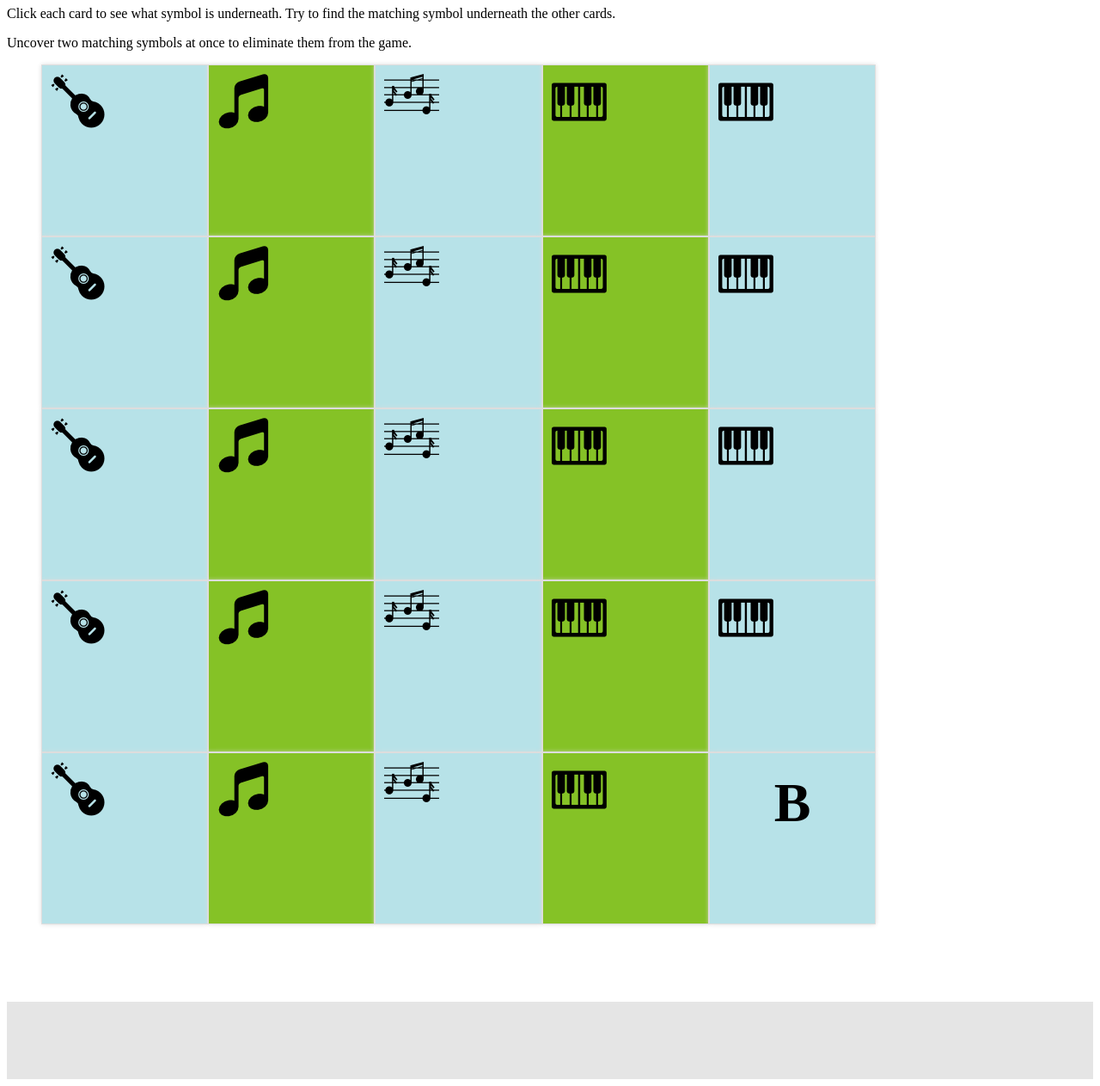
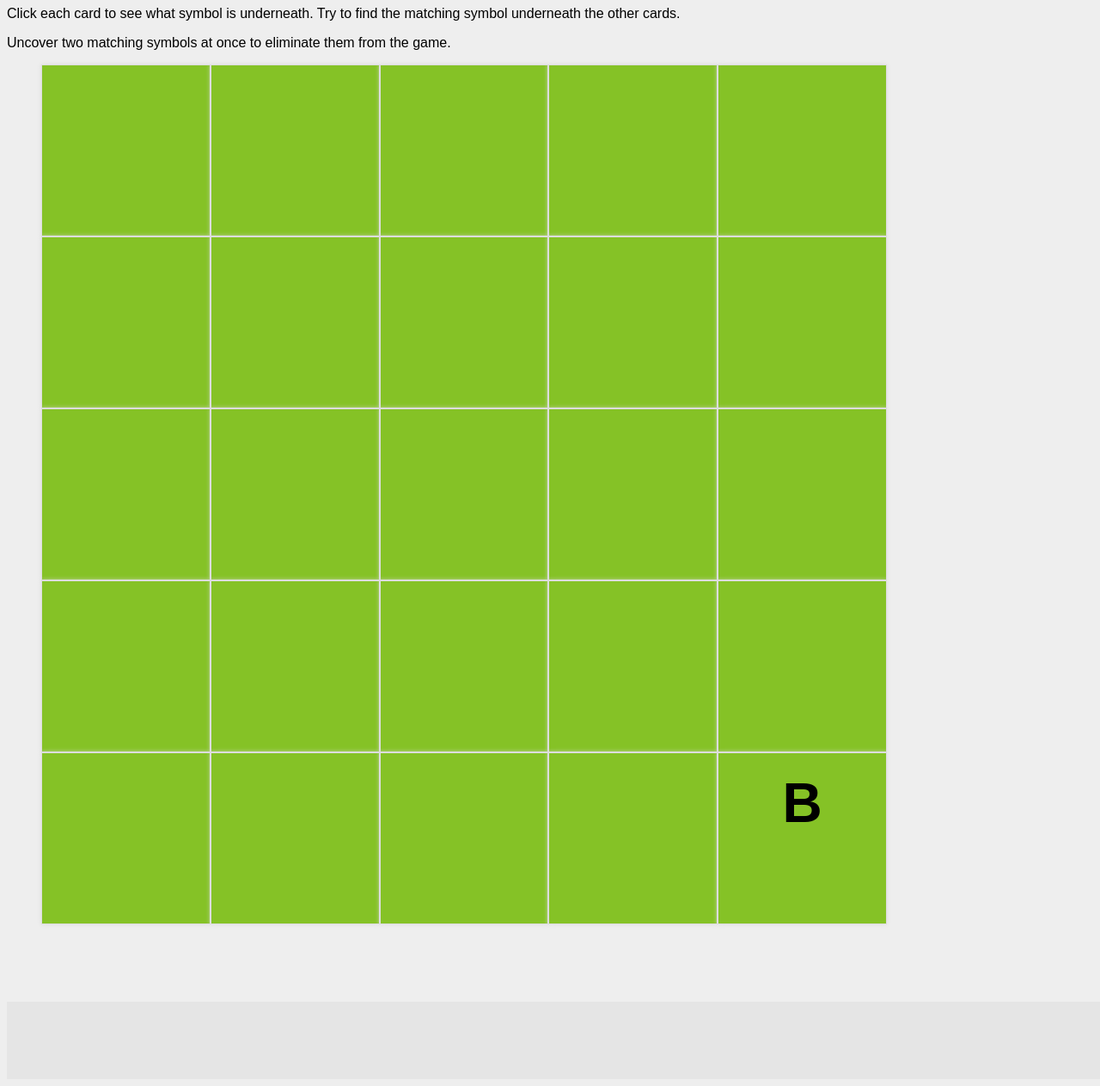
Before and after one commit to fiddlehead/fiddlehead.github.io, a plain HTML site: page matchinggame/index.html in a window 1280 px wide. Shown: the part 73-1336 px from the top of the page at 86% size. Drawn offline with Linux system fonts and the light colour scheme.

Commit message:
li cleaner

```diff
--- a/matchinggame/css/style.css
+++ b/matchinggame/css/style.css
@@ -1,4 +1,4 @@
-.body {
+body {
   background: #eee;
   font-family: Arial, sans-serif;
   width: 100%;
@@ -9,22 +9,6 @@
 .board {
   width: 80%;
 }
-/*.row1,.row2,.row3,.row4, .row5 {
-  height: 150px;
-  width: 150px;
-  display: inline-block;
-  position: relative;
-  margin-bottom: 15px;
-}*/
-/*.flip {
-  position:relative;
-  -webkit-transform-style:preserve-3d;
-  -moz-transform-style:preserve-3d
-}*/
-/*.tile {
-  height: 150px;
-  width: 150px;
-}*/
 ul.tile {
   list-style: none;
   font-size: 0px;
@@ -44,9 +28,9 @@ ul.tile li {
   -moz-box-sizing: border-box;
   -webkit-box-sizing: border-box;
 }
-ul.tile li:nth-child(odd) {
-  background-color: #b7e2e8;
-}
+/*ul.tile li:nth-child(odd) {
+  background-color: #419ba0;
+}*/
 ul.tile li img {
   max-width: 100%;
   height: auto;
@@ -61,13 +45,8 @@ ul.tile li p {
   line-height: 1.5em;
   text-align: center;
 }
-.top {
-  background-color: #85c226;
+footer {
+  background-color: #e5e5e5;
+  height: 90px;
+  width: 100%;
 }
-.top:nth-child(odd) {
-  background-color: #b7e2e8;
-}
-footer {
-  height: 90px;
-  background-color: #e5e5e5;
-}
--- a/matchinggame/index.html
+++ b/matchinggame/index.html
@@ -15,88 +15,39 @@
 <div class="container">
 <div class="board">
   <ul class="tile">
-  <li>
-    <img src="images/guitar.png" height="64" width="64" />
-  </li>
-  <li>
-    <img src="images/musical.png" />
-  </li>
-  <li>
-    <img src="images/notesonstaff.png" />
-  </li>
-  <li>
-    <img src="images/pianokeys.png" height="64" width="64" />
-  </li>
-  <li>
-    <img src="images/pianokeys.png" height="64" width="64" />
-  </li>
+    <li class="puzzle"></li>
+    <li class="puzzle"></li>
+    <li class="puzzle"></li>
+    <li class="puzzle"></li>
+    <li class="puzzle"></li>
 </ul>
 <ul class="tile">
-  <li>
-    <img src="images/guitar.png" height="64" width="64" />
-  </li>
-  <li>
-    <img src="images/musical.png" />
-  </li>
-  <li>
-    <img src="images/notesonstaff.png" />
-  </li>
-  <li>
-    <img src="images/pianokeys.png" height="64" width="64" />
-  </li>
-  <li>
-    <img src="images/pianokeys.png" height="64" width="64" />
-  </li>
+  <li class="puzzle"></li>
+  <li class="puzzle"></li>
+  <li class="puzzle"></li>
+  <li class="puzzle"></li>
+  <li class="puzzle"></li>
 </ul>
 <ul class="tile">
-  <li>
-    <img src="images/guitar.png" height="64" width="64" />
-  </li>
-  <li>
-    <img src="images/musical.png" />
-  </li>
-  <li>
-    <img src="images/notesonstaff.png" />
-  </li>
-  <li>
-    <img src="images/pianokeys.png" height="64" width="64" />
-  </li>
-  <li>
-    <img src="images/pianokeys.png" height="64" width="64" />
-  </li>
+  <li class="puzzle"></li>
+  <li class="puzzle"></li>
+  <li class="puzzle"></li>
+  <li class="puzzle"></li>
+  <li class="puzzle"></li>
 </ul>
 <ul class="tile">
-  <li>
-    <img src="images/guitar.png" height="64" width="64" />
-  </li>
-  <li>
-    <img src="images/musical.png" />
-  </li>
-  <li>
-    <img src="images/notesonstaff.png" />
-  </li>
-  <li>
-    <img src="images/pianokeys.png" height="64" width="64" />
-  </li>
-  <li>
-    <img src="images/pianokeys.png" height="64" width="64" />
-  </li>
+  <li class="puzzle"></li>
+  <li class="puzzle"></li>
+  <li class="puzzle"></li>
+  <li class="puzzle"></li>
+  <li class="puzzle"></li>
 </ul>
 <ul class="tile">
-  <li>
-    <img src="images/guitar.png" height="64" width="64" />
-  </li>
-  <li>
-    <img src="images/musical.png" />
-  </li>
-  <li>
-    <img src="images/notesonstaff.png" />
-  </li>
-  <li>
-    <img src="images/pianokeys.png" height="64" width="64" />
-  </li>
-  <li>
-    <!-- <img src="images/pianokeys.png" height="64" width="64" /> -->
+  <li class="puzzle"></li>
+  <li class="puzzle"></li>
+  <li class="puzzle"></li>
+  <li class="puzzle"></li>
+  <li class="puzzle">
     <p>B</p>
   </li>
 </ul>
```
Also changed, not shown: 1 other file.
